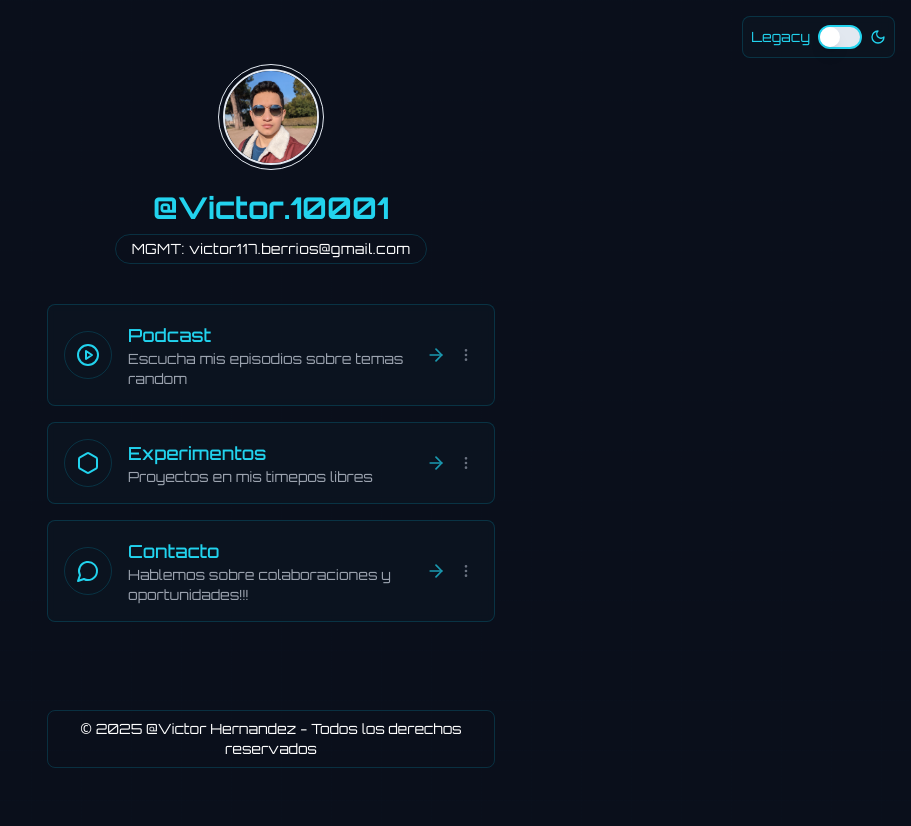
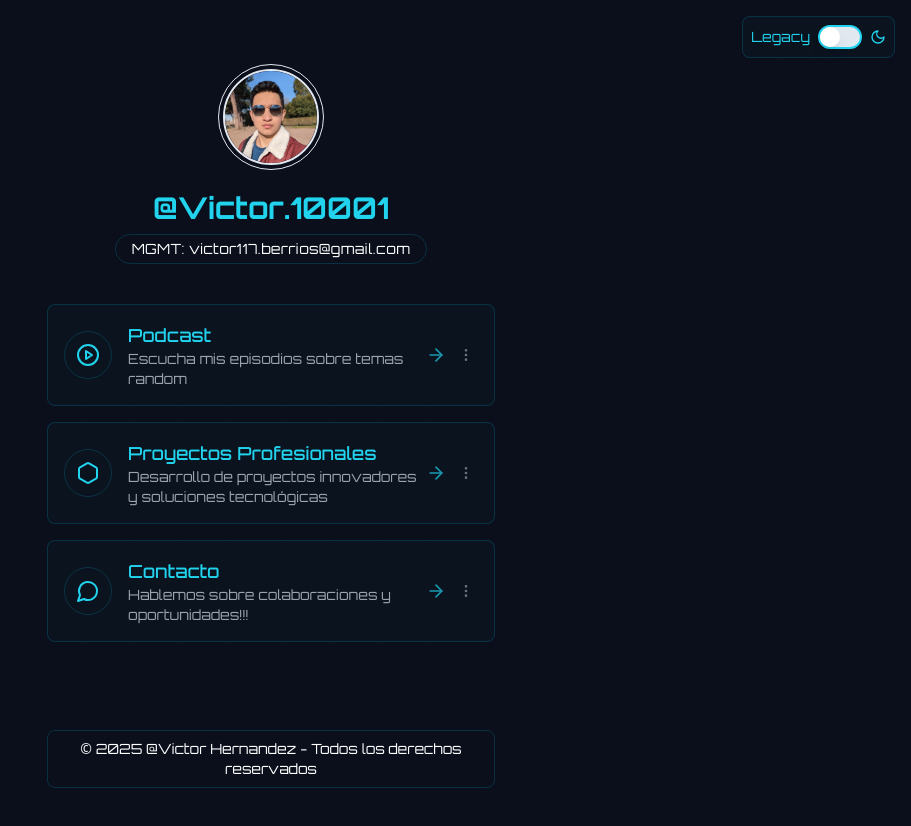
Before and after one commit to victor117-byte/social-link, a React (Vite) app: page / in a window 1280 px wide. Shown: the top 826 px of the page, without its empty margins (369-1280 px from the left). Built offline with nearby package versions, Linux system fonts and the light colour scheme.

Commit message:
Refactor: Update link card content
Update the "Experimentos" link card to "Proyectos Profesionales" and modify its description.

```diff
--- a/src/pages/Index.tsx
+++ b/src/pages/Index.tsx
@@ -1,4 +1,3 @@
-
 import { Avatar } from "@/components/ui/avatar";
 import { LinkCard } from "@/components/LinkCard";
 import { useEffect } from "react";
@@ -71,8 +70,8 @@ const Index = () => {
             theme={theme}
           />
           <LinkCard
-            title="Experimentos"
-            description="Proyectos en mis timepos libres"
+            title="Proyectos Profesionales"
+            description="Desarrollo de proyectos innovadores y soluciones tecnológicas"
             link="#"
             icon={<Hexagon className="w-6 h-6" />}
             delay={200}
```
